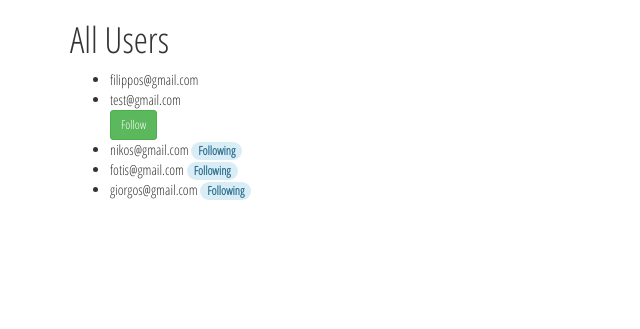
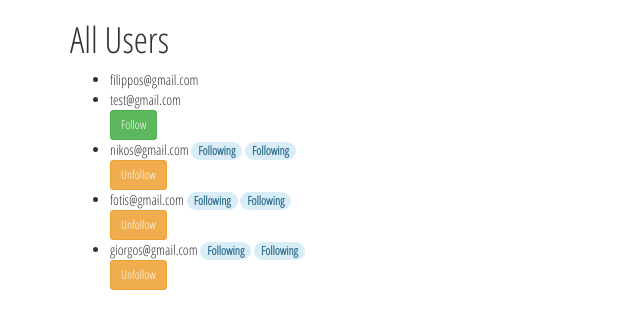
Before and after one commit to FILIPPOSVEZYRIS/mytreegram, a Rails app: page /users in a window 1280 px wide. Shown: the top 329 px of the page, without its empty margins (0-640 px from the left). Run offline with Rails 7, Linux system fonts and the light colour scheme; a user stored in the database is signed in; style sheets or scripts are compiled from the project's sources; parts of the project's set-up code (start-up, migrations or seed data) failed here and were passed over; some libraries are stand-ins or nearby versions.

Commit message:
completed bonus task

```diff
--- a/app/controllers/users_controller.rb
+++ b/app/controllers/users_controller.rb
@@ -32,6 +32,15 @@ class UsersController < ApplicationController
     redirect_to :back
   end
 
+  def unfollow
+    @user_to_unfollow=User.find(params[:id])
+    prepare_unfollow=Follow.where(follower_id: current_user.id, followed_id: @user_to_unfollow.id)
+    if prepare_unfollow.delete_all>0
+      flash[:notice] = "You unfollowed " + @user_to_unfollow.email
+    end
+    redirect_to :back
+  end
+
   def show
     @users = User.all
     @user = User.find(params[:id])
--- a/app/views/users/index.html.haml
+++ b/app/views/users/index.html.haml
@@ -7,5 +7,7 @@
       - if current_user && user != current_user
         - if current_user.following.include?(user)
           %span.badge.alert-info Following
+          %span.badge.alert-info Following
+          = button_to 'Unfollow', unfollow_user_path(user), method: :delete, class: ['btn', 'btn-warning', 'btn-sm']
         - else
           = button_to 'Follow', follow_user_path(user), method: :post, class: ['btn', 'btn-success', 'btn-sm']
--- a/config/routes.rb
+++ b/config/routes.rb
@@ -7,6 +7,7 @@ Rails.application.routes.draw do
   end
 
 post '/users/:id/follow', to: 'users#follow', as: 'follow_user'
+delete 'users/:id/unfollow', to: 'users#unfollow', as:'unfollow_user'
   resources :tags, only: [:create, :destroy]
   get '/log-in' => "sessions#new"
   post '/log-in' => "sessions#create"
```
Also changed, not shown: db/development.sqlite3.
